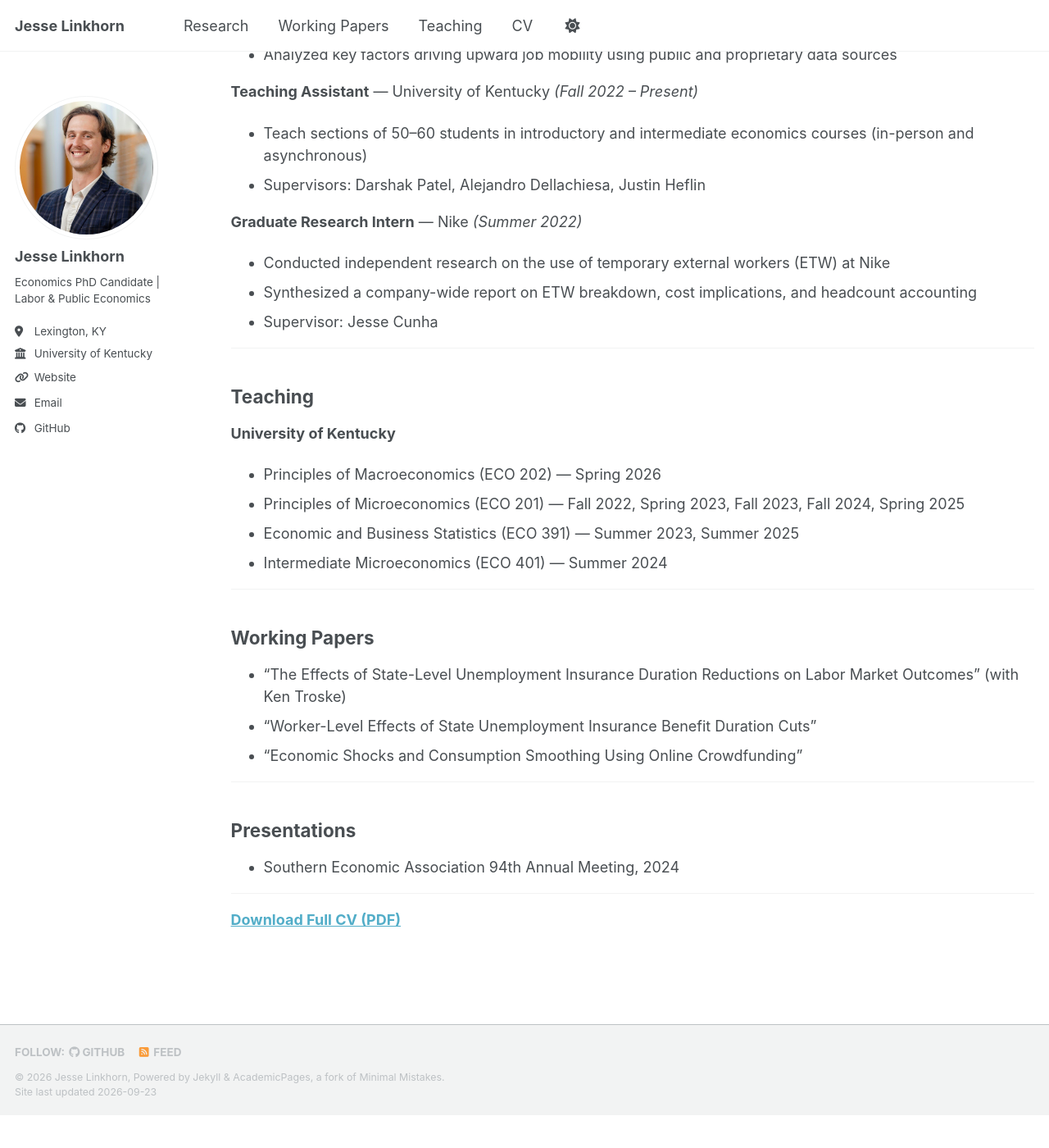
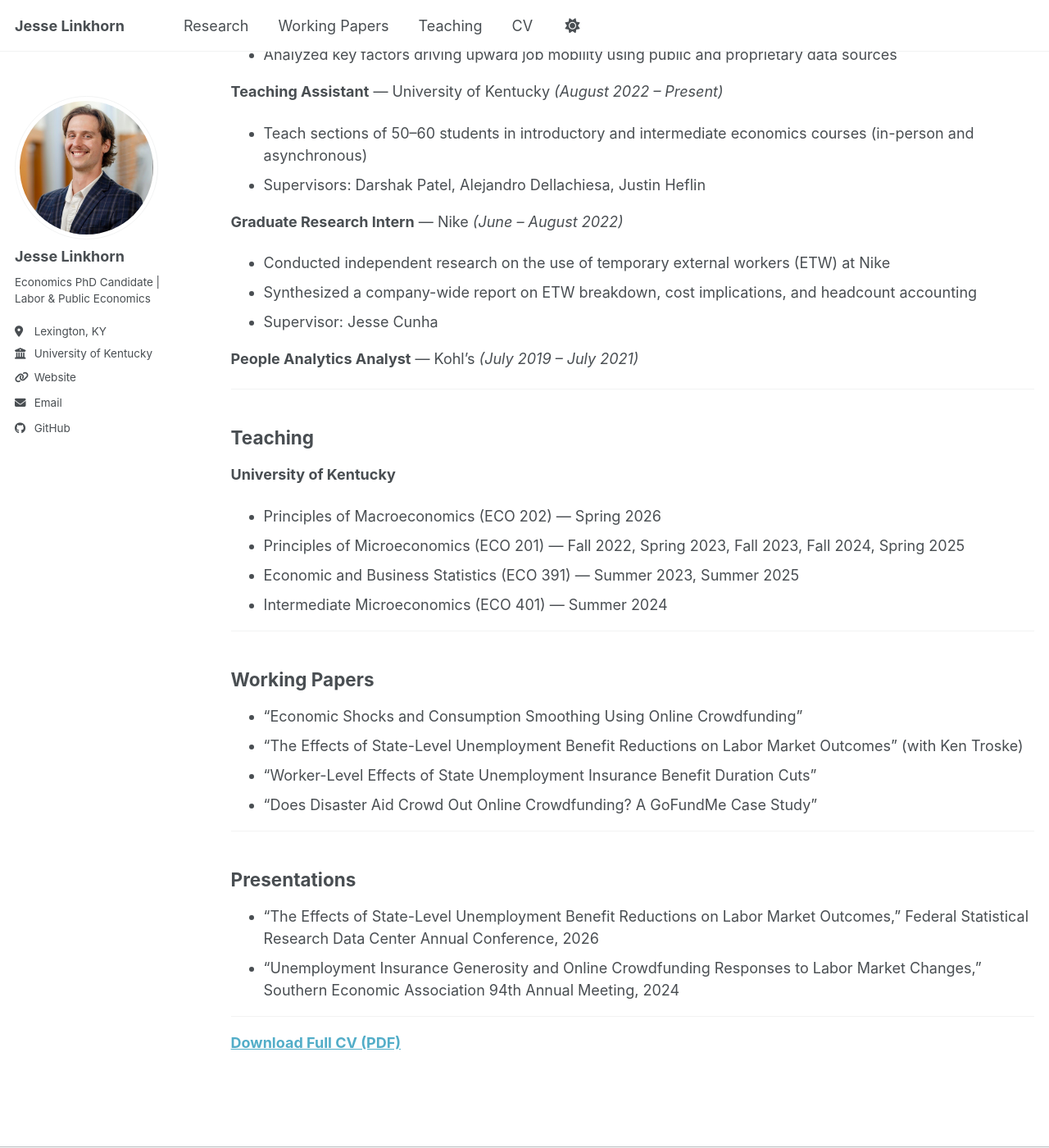
Before and after one commit to linkhornj14/linkhornj14.github.io, a Jekyll site: the page built from _pages/cv.md, in a window 1280 px wide and 1400 px high, scrolled down 805 px. Shown: the whole window at 82% size. Built offline with Jekyll 4.4.1, drawn with Linux system fonts in a browser that asks for light colours; a script bundle is joined from its source files by our own code; library files that are not in the unit come from our copies; before the commit the page ends 2165 px from its top, so only the background shows below that; some of the changed text lies outside the part shown.

Commit message:
Sync site with job market CV; add worker-level and disaster aid papers
CV.pdf/CV.tex now match the job market CV. Employment lines use a
consistent "Title, Organization" order, Kohl's is spelled correctly, and
the TA position is listed.

The site now uses the CV's paper titles, including "State-Level
Unemployment Benefit Reductions" for the Troske paper. cv.md now matches
the CV on education, research interests, work history, and
presentations. The teaching page gains ECO 391 Summer 2025.

Added pages for the worker-level paper and the disaster aid project,
with abstracts from their drafts. The Working Papers page now lists the
papers in CV order.

Co-Authored-By: Claude Opus 5.5 <noreply@anthropic.com>

```diff
--- a/_pages/cv.md
+++ b/_pages/cv.md
@@ -27,27 +27,28 @@ redirect_from:
 
 ---
 
-## Research Fields
+## Research Interests
 
-Primary: Labor Economics, Public Economics
-Secondary: Applied Microeconomics, Health Economics
+Labor Economics, Charitable Giving, Applied Microeconomics
 
 ---
 
 ## Work Experience
 
-**Part-Time Economist** — The Burning Glass Institute *(Fall 2025 – Present)*
+**Economist** — The Burning Glass Institute *(October 2025 – Present)*
 - Conducted labor market research on job mobility in the Los Angeles Metro Area for the Broad Foundation
 - Analyzed key factors driving upward job mobility using public and proprietary data sources
 
-**Teaching Assistant** — University of Kentucky *(Fall 2022 – Present)*
+**Teaching Assistant** — University of Kentucky *(August 2022 – Present)*
 - Teach sections of 50–60 students in introductory and intermediate economics courses (in-person and asynchronous)
 - Supervisors: Darshak Patel, Alejandro Dellachiesa, Justin Heflin
 
-**Graduate Research Intern** — Nike *(Summer 2022)*
+**Graduate Research Intern** — Nike *(June – August 2022)*
 - Conducted independent research on the use of temporary external workers (ETW) at Nike
 - Synthesized a company-wide report on ETW breakdown, cost implications, and headcount accounting
 - Supervisor: Jesse Cunha
+
+**People Analytics Analyst** — Kohl's *(July 2019 – July 2021)*
 
 ---
 
@@ -63,15 +64,17 @@ Secondary: Applied Microeconomics, Health Economics
 
 ## Working Papers
 
-- "The Effects of State-Level Unemployment Insurance Duration Reductions on Labor Market Outcomes" (with Ken Troske)
+- "Economic Shocks and Consumption Smoothing Using Online Crowdfunding"
+- "The Effects of State-Level Unemployment Benefit Reductions on Labor Market Outcomes" (with Ken Troske)
 - "Worker-Level Effects of State Unemployment Insurance Benefit Duration Cuts"
-- "Economic Shocks and Consumption Smoothing Using Online Crowdfunding"
+- "Does Disaster Aid Crowd Out Online Crowdfunding? A GoFundMe Case Study"
 
 ---
 
 ## Presentations
 
-- Southern Economic Association 94th Annual Meeting, 2024
+- "The Effects of State-Level Unemployment Benefit Reductions on Labor Market Outcomes," Federal Statistical Research Data Center Annual Conference, 2026
+- "Unemployment Insurance Generosity and Online Crowdfunding Responses to Labor Market Changes," Southern Economic Association 94th Annual Meeting, 2024
 
 ---
 
```
Also changed, not shown: other parts of _pages/cv.md (+1 -1 lines), _pages/about.md (+1 -1 lines), _publications/2025-01-01-crowdfunding-shocks.md (+1 -1 lines), _publications/2025-01-02-ui-durations.md (+3 -3 lines), _publications/2025-01-03-ui-worker-level.md (added, +12 -0 lines), _publications/2025-01-04-disaster-aid-crowdfunding.md (added, +10 -0 lines), _teaching/teaching.md (+2 -2 lines), 2 other files.
